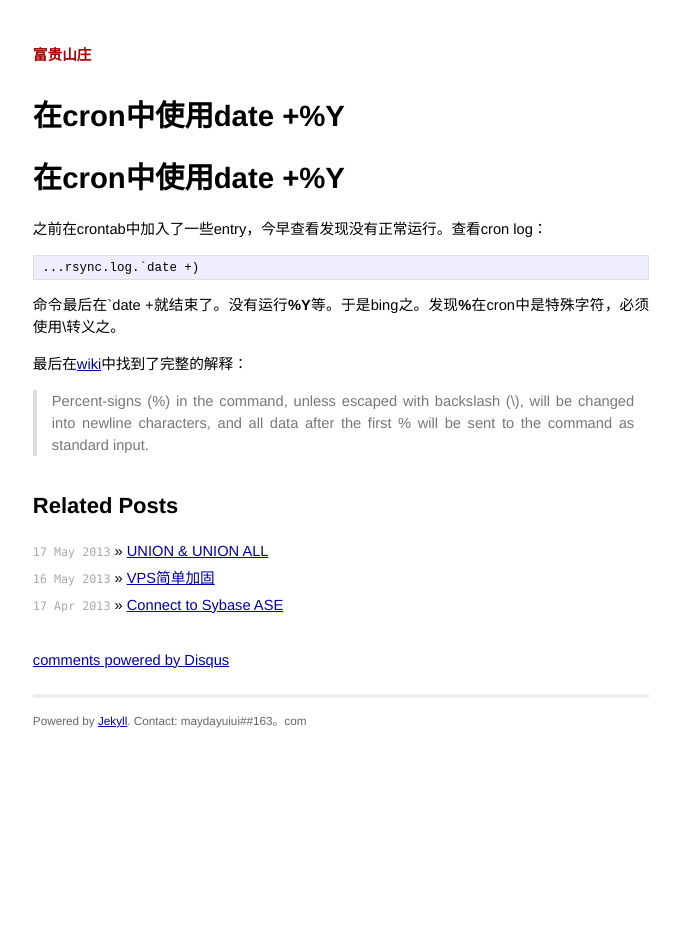
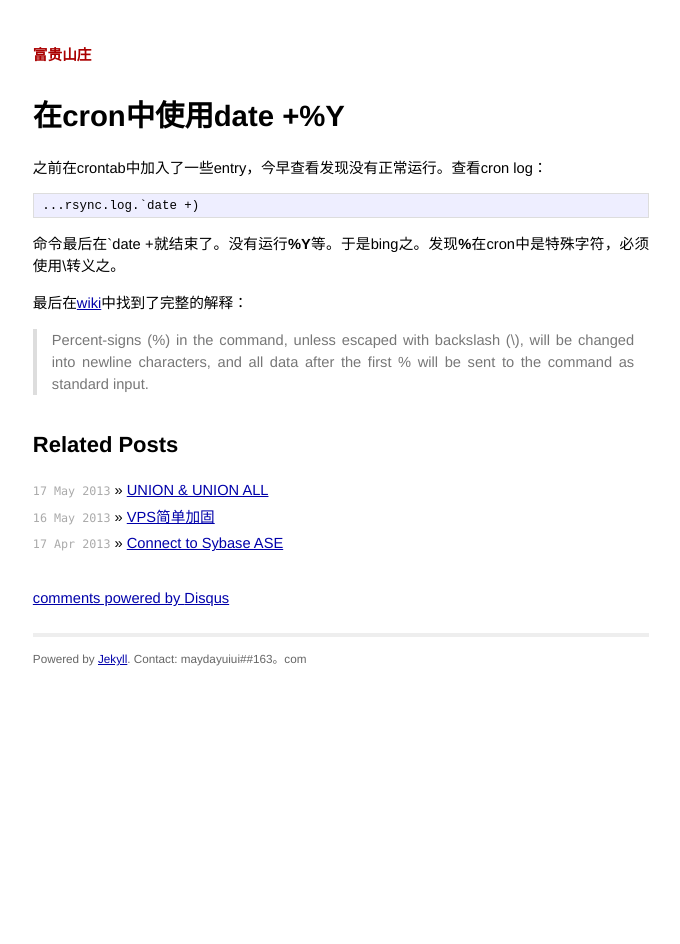
Before and after one commit to maydayuiui/maydayuiui.github.com, a Jekyll site: the page built from _posts/2013-03-11-crontwithpercent.md, in a window 1280 px wide. Shown: the whole page, without its empty margins (299-979 px from the left). Built offline with Jekyll 4.4.1, drawn with Linux system fonts in a browser that asks for light colours; Markdown is read by kramdown in place of the engine named in the settings; comment, search, counter and statistics services are not loaded.

Commit message:
Update 2013-03-11-crontwithpercent.md

```diff
--- a/_posts/2013-03-11-crontwithpercent.md
+++ b/_posts/2013-03-11-crontwithpercent.md
@@ -3,7 +3,6 @@ layout: post
 title: 在cron中使用date +%Y
 ---
 
-#在cron中使用date +%Y
 之前在crontab中加入了一些entry，今早查看发现没有正常运行。查看cron log：
 
     ...rsync.log.`date +)
```
